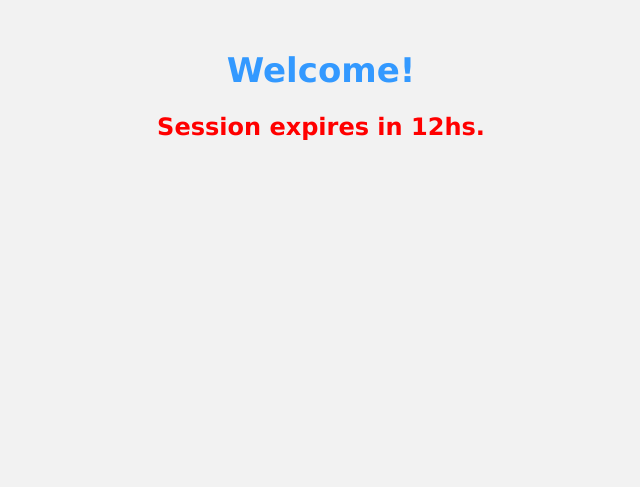
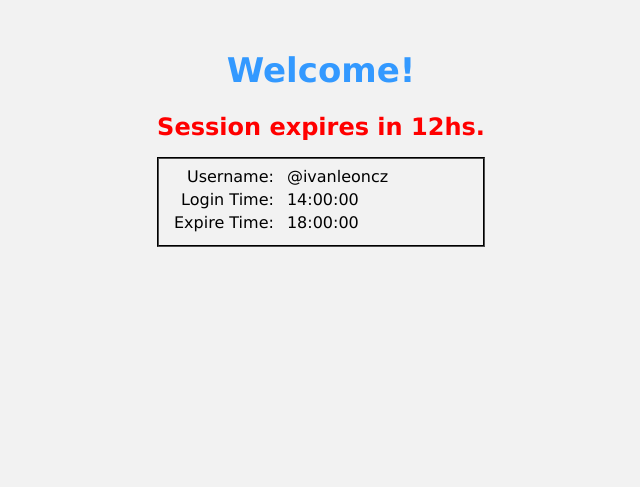
Before and after one commit to ivanleoncz/PyCaptive, a Flask app: page /welcome in a window 1280 px wide. Shown: the part 80-567 px from the top of the page, without its empty margins (319-959 px from the left). Run offline with Flask 2, Linux system fonts and the light colour scheme; parts of the project's set-up code (start-up, migrations or seed data) failed here and were passed over.

Commit message:
prototyping user data display, after login

```diff
--- a/app/templates/welcome.html
+++ b/app/templates/welcome.html
@@ -24,11 +24,42 @@
 	font-size: 24px;
       }
 
+      fieldset {
+        width: 300px;
+	margin-left: auto;
+	margin-right: auto;
+	border-color: #4d4d4d;
+      }
+
+      .field {
+        text-align: right;
+      }
+
+      .data {
+        padding-left: 10px;
+      }
+
 {% endblock %}
 
 {% block content %}
     <div id="status">
         <h1 id="welcome"> Welcome! </h1>
         <h1 id="message"> Session expires in 12hs. </h3>
+        <fieldset>
+          <table>
+            <tr>
+    	      <td class="field">Username:</td>
+              <td class="data">@ivanleoncz</td>
+            </tr>
+            <tr>
+    	      <td class="field">Login Time:</td>
+              <td class="data">14:00:00</td>
+            </tr>
+            <tr>
+    	      <td class="field">Expire Time:</td>
+              <td class="data">18:00:00</td>
+            </tr>
+          </table>
+        </fieldset>
     </div>
 {% endblock %}
```
